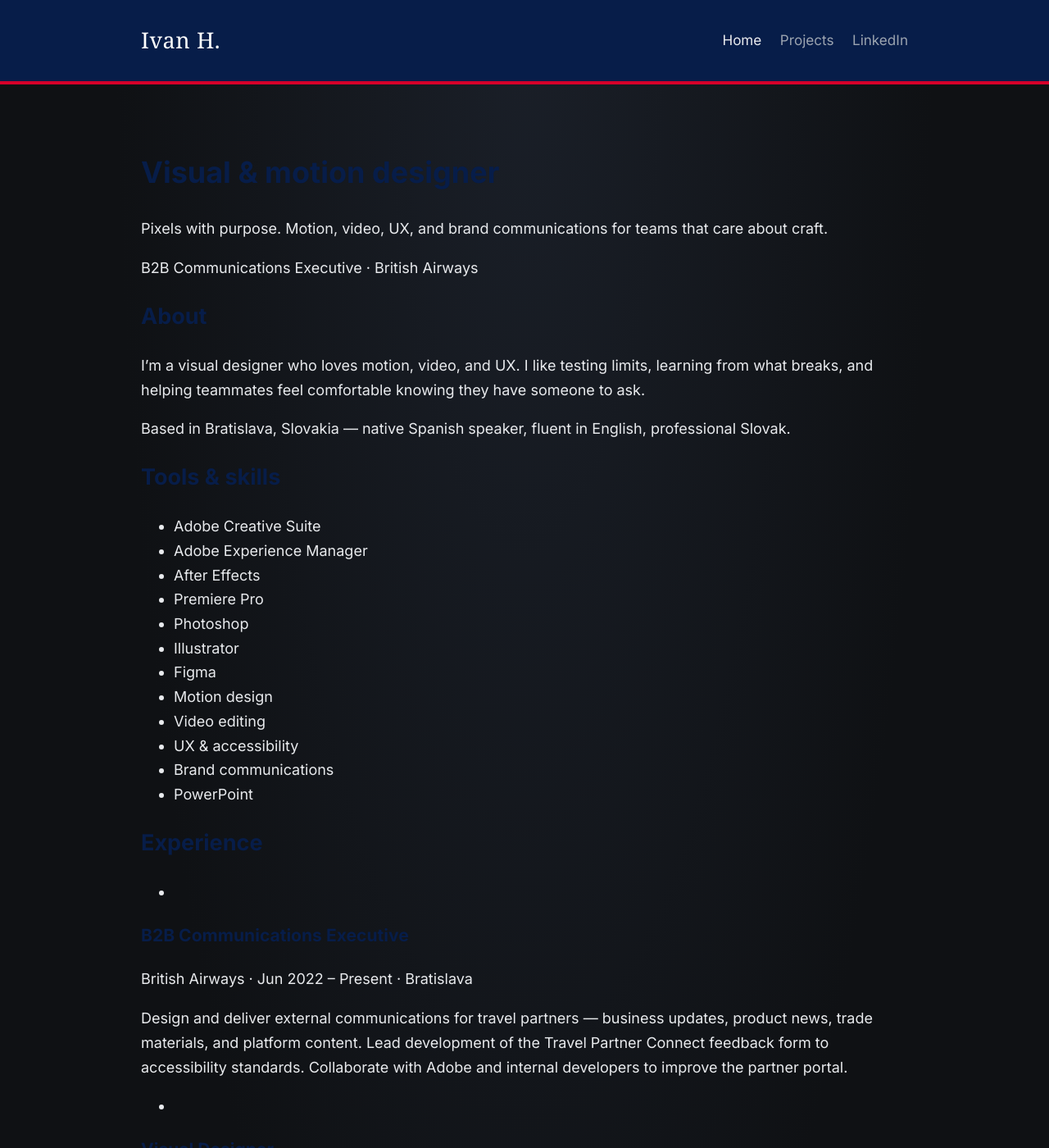
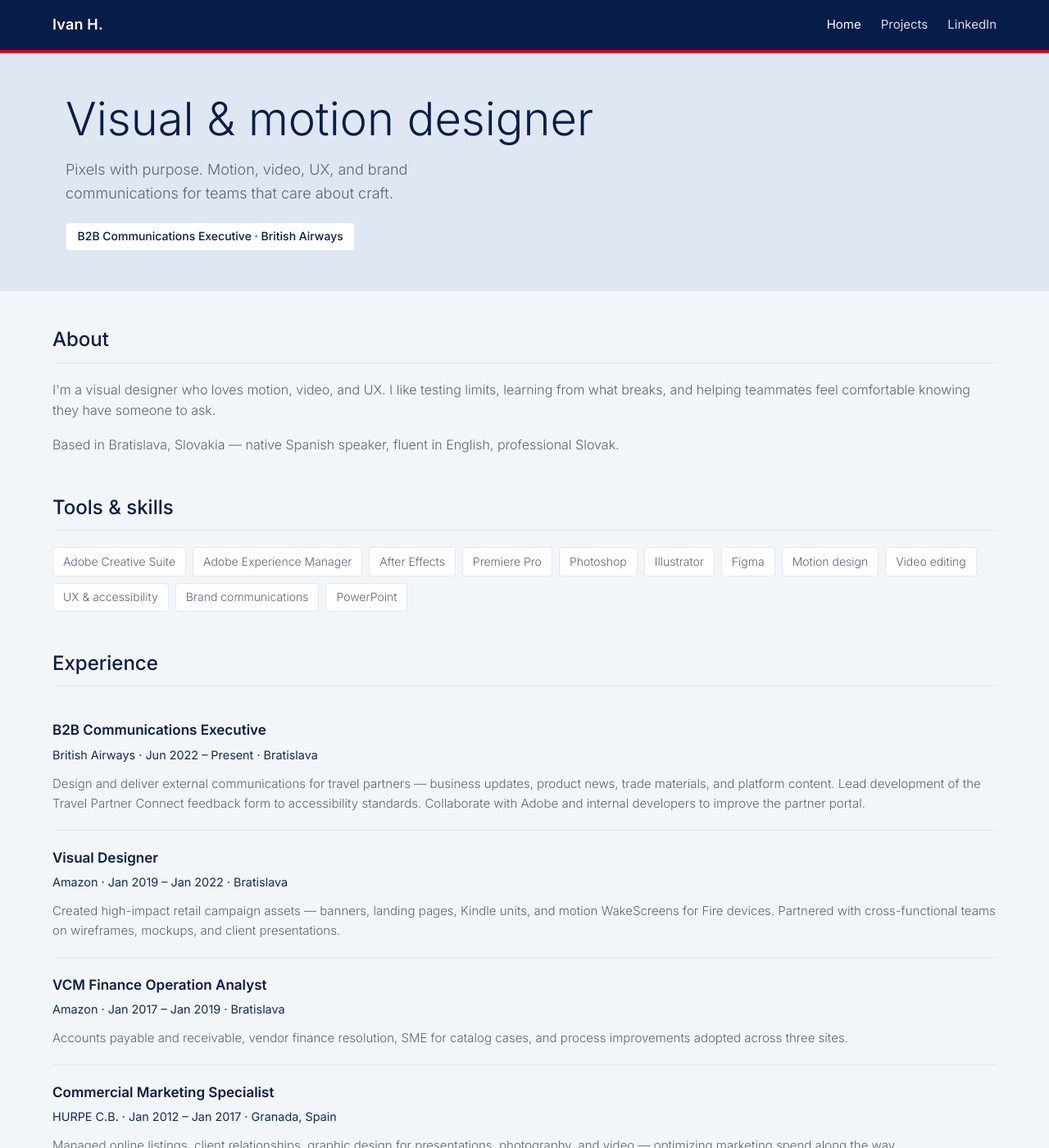
Before and after one commit to ivanhb-sk/ivanhb-sk.github.io, a Jekyll site: the page built from index.md, in a window 1280 px wide and 1400 px high. Shown: the whole window at 82% size. Built offline with Jekyll 4.4.1, drawn with Linux system fonts in a browser that asks for light colours; some web fonts are replaced.

Commit message:
new style

```diff
--- a/assets/css/main.scss
+++ b/assets/css/main.scss
@@ -1,17 +1,19 @@
 ---
 ---
 
-@import url("https://fonts.googleapis.com/css2?family=DM+Sans:ital,opsz,wght@0,9..40,400;0,9..40,500;0,9..40,700;1,9..40,400&family=Instrument+Serif:ital@0;1&display=swap");
+@import url("https://fonts.googleapis.com/css2?family=Inter:wght@300;400;500;600;700&display=swap");
 
 :root {
-  --bg: #0f1114;
-  --surface: #181b21;
-  --text: #e8eaed;
-  --muted: #9aa3af;
-  --accent: #c45d3a;
-  --accent-soft: rgba(196, 93, 58, 0.15);
-  --border: #2a2f38;
-  --max-width: 52rem;
+  --ba-navy: #071d49;
+  --ba-blue: #132954;
+  --ba-speedbird: #d6002a;
+  --ba-bg-light: #dfe7f2;
+  --ba-bg-page: #f3f6f9;
+  --ba-text-dark: #333333;
+  --ba-text-muted: #5a6578;
+  --ba-border: #e2e8f0;
+  --ba-white: #ffffff;
+  --max-width: 72rem;
 }
 
 *,
@@ -21,7 +23,7 @@
 }
 
 html {
-  font-size: 18px;
+  font-size: 16px;
   scroll-behavior: smooth;
 }
 
@@ -30,10 +32,22 @@ body {
   min-height: 100vh;
   display: flex;
   flex-direction: column;
-  font-family: "DM Sans", system-ui, sans-serif;
-  background: radial-gradient(ellipse at top, #1a1f28 0%, var(--bg) 55%);
-  color: var(--text);
-  line-height: 1.65;
+  font-family: "Inter", -apple-system, BlinkMacSystemFont, "Segoe UI", Roboto, sans-serif;
+  font-weight: 300;
+  background: var(--ba-bg-page);
+  color: var(--ba-text-dark);
+  line-height: 1.6;
+}
+
+a {
+  color: var(--ba-blue);
+  text-decoration: none;
+  transition: color 0.2s ease;
+}
+
+a:hover {
+  color: var(--ba-navy);
+  text-decoration: underline;
 }
 
 .wrap {
@@ -41,13 +55,13 @@ body {
   margin-inline: auto;
 }
 
+/* Header — TPC navy bar with Speedbird accent */
 .site-header {
-  padding: 1.5rem 0;
-  border-bottom: 1px solid var(--border);
-  backdrop-filter: blur(8px);
+  padding: 0;
+  border-bottom: 4px solid var(--ba-speedbird);
+  background: var(--ba-navy);
   position: sticky;
   top: 0;
-  background: rgba(15, 17, 20, 0.85);
   z-index: 10;
 }
 
@@ -56,64 +70,81 @@ body {
   align-items: center;
   justify-content: space-between;
   gap: 1rem;
+  padding: 1rem 0;
 }
 
 .site-title {
-  font-family: "Instrument Serif", Georgia, serif;
-  font-size: 1.5rem;
-  color: var(--text);
+  font-family: "Inter", sans-serif;
+  font-size: 1.125rem;
+  font-weight: 600;
+  color: var(--ba-white);
   text-decoration: none;
-  letter-spacing: 0.02em;
+  letter-spacing: 0.01em;
+}
+
+.site-title:hover {
+  color: var(--ba-white);
+  text-decoration: none;
 }
 
 .site-nav {
   display: flex;
-  gap: 1.25rem;
-  font-size: 0.95rem;
+  gap: 1.5rem;
+  font-size: 0.9375rem;
+  font-weight: 400;
 }
 
 .site-nav a {
-  color: var(--muted);
+  color: rgba(255, 255, 255, 0.85);
   text-decoration: none;
-  transition: color 0.2s ease;
 }
 
 .site-nav a:hover,
 .site-nav a[aria-current="page"] {
-  color: var(--text);
+  color: var(--ba-white);
+  text-decoration: none;
 }
 
 main {
   flex: 1;
-  padding: 3rem 0 4rem;
+  padding: 0 0 4rem;
 }
 
+/* Hero band — matches TPC intro segment */
 .hero {
-  margin-bottom: 3rem;
+  background: var(--ba-bg-light);
+  margin: 0 calc(50% - 50vw);
+  padding: 3rem calc(50vw - 50% + 1rem);
+  margin-bottom: 2.5rem;
+  border-bottom: 1px solid var(--ba-border);
 }
 
 .hero h1 {
-  font-family: "Instrument Serif", Georgia, serif;
-  font-size: clamp(2.5rem, 6vw, 3.75rem);
-  font-weight: 400;
-  line-height: 1.1;
+  font-family: "Inter", sans-serif;
+  font-size: clamp(2rem, 5vw, 3.5rem);
+  font-weight: 300;
+  line-height: 1.15;
   margin: 0 0 1rem;
+  color: var(--ba-navy);
 }
 
 .hero .tagline {
-  font-size: 1.2rem;
-  color: var(--muted);
-  max-width: 36ch;
-  margin: 0 0 1.5rem;
+  font-size: 1.125rem;
+  color: var(--ba-text-muted);
+  max-width: 48ch;
+  margin: 0 0 1.25rem;
+  font-weight: 300;
 }
 
 .hero .role {
   display: inline-block;
   padding: 0.35rem 0.85rem;
-  border-radius: 999px;
-  background: var(--accent-soft);
-  color: #e8b09a;
-  font-size: 0.9rem;
+  border-radius: 4px;
+  background: var(--ba-white);
+  border: 1px solid var(--ba-border);
+  color: var(--ba-navy);
+  font-size: 0.875rem;
+  font-weight: 500;
 }
 
 section {
@@ -121,17 +152,107 @@ section {
 }
 
 section h2 {
-  font-family: "Instrument Serif", Georgia, serif;
-  font-size: 1.75rem;
-  font-weight: 400;
+  font-family: "Inter", sans-serif;
+  font-size: 1.5rem;
+  font-weight: 500;
   margin: 0 0 1.25rem;
   padding-bottom: 0.5rem;
-  border-bottom: 1px solid var(--border);
+  border-bottom: 1px solid var(--ba-border);
+  color: var(--ba-navy);
+}
+
+main > h1 {
+  font-family: "Inter", sans-serif;
+  font-size: clamp(2rem, 5vw, 3.5rem);
+  font-weight: 300;
+  line-height: 1.15;
+  margin: 0 0 1rem;
+  padding: 3rem 0 0;
+  color: var(--ba-navy);
+}
+
+main > p:first-of-type {
+  font-size: 1.125rem;
+  color: var(--ba-text-muted);
+  max-width: 48ch;
+  margin: 0 0 0.75rem;
+  font-weight: 300;
+}
+
+main > p:nth-of-type(2) {
+  display: inline-block;
+  padding: 0.35rem 0.85rem;
+  border-radius: 4px;
+  background: var(--ba-white);
+  border: 1px solid var(--ba-border);
+  color: var(--ba-navy);
+  font-size: 0.875rem;
+  font-weight: 500;
+  margin: 0 0 2.5rem;
+}
+
+main > h2 {
+  font-family: "Inter", sans-serif;
+  font-size: 1.5rem;
+  font-weight: 500;
+  margin: 2.5rem 0 1.25rem;
+  padding-bottom: 0.5rem;
+  border-bottom: 1px solid var(--ba-border);
+  color: var(--ba-navy);
+}
+
+main > p {
+  color: var(--ba-text-muted);
+  margin: 0 0 1rem;
+}
+
+main > ul {
+  list-style: none;
+  padding: 0;
+  margin: 0 0 2rem;
+  display: flex;
+  flex-wrap: wrap;
+  gap: 0.5rem;
+}
+
+main > ul li {
+  padding: 0.35rem 0.75rem;
+  border: 1px solid var(--ba-border);
+  border-radius: 4px;
+  font-size: 0.875rem;
+  color: var(--ba-text-muted);
+  background: var(--ba-white);
+}
+
+main > h3 {
+  font-size: 1.0625rem;
+  font-weight: 600;
+  margin: 1.5rem 0 0.25rem;
+  color: var(--ba-navy);
+}
+
+main > h3 + p {
+  color: var(--ba-blue);
+  font-size: 0.9rem;
+  margin: 0 0 0.75rem;
+  font-weight: 400;
+}
+
+main > h3 + p + p {
+  color: var(--ba-text-muted);
+  font-size: 0.9375rem;
+  margin: 0 0 1.5rem;
+  padding-bottom: 1.5rem;
+  border-bottom: 1px solid var(--ba-border);
+}
+
+main > h3:last-of-type + p + p {
+  border-bottom: none;
 }
 
 .about p {
   margin: 0 0 1rem;
-  color: var(--muted);
+  color: var(--ba-text-muted);
 }
 
 .skills {
@@ -145,10 +266,11 @@ section h2 {
 
 .skills li {
   padding: 0.35rem 0.75rem;
-  border: 1px solid var(--border);
-  border-radius: 999px;
-  font-size: 0.85rem;
-  color: var(--muted);
+  border: 1px solid var(--ba-border);
+  border-radius: 4px;
+  font-size: 0.875rem;
+  color: var(--ba-text-muted);
+  background: var(--ba-white);
 }
 
 .timeline {
@@ -159,7 +281,7 @@ section h2 {
 
 .timeline li {
   padding: 1.25rem 0;
-  border-bottom: 1px solid var(--border);
+  border-bottom: 1px solid var(--ba-border);
 }
 
 .timeline li:last-child {
@@ -168,61 +290,83 @@ section h2 {
 
 .timeline h3 {
   margin: 0 0 0.25rem;
-  font-size: 1.1rem;
+  font-size: 1.0625rem;
+  font-weight: 600;
+  color: var(--ba-navy);
 }
 
 .timeline .meta {
-  color: var(--accent);
+  color: var(--ba-blue);
   font-size: 0.9rem;
   margin-bottom: 0.75rem;
+  font-weight: 400;
 }
 
 .timeline p {
   margin: 0;
-  color: var(--muted);
-  font-size: 0.95rem;
+  color: var(--ba-text-muted);
+  font-size: 0.9375rem;
 }
 
 .project-grid {
   display: grid;
   gap: 1.25rem;
+  grid-template-columns: repeat(auto-fill, minmax(18rem, 1fr));
 }
 
+/* AEM-style cards from TPC */
 .project-card {
+  background: var(--ba-white);
+  border: 1px solid var(--ba-border);
+  border-radius: 4px;
   padding: 1.5rem;
-  background: var(--surface);
-  border: 1px solid var(--border);
-  border-radius: 0.75rem;
+  box-shadow: 0 1px 3px rgba(0, 0, 0, 0.05);
+  transition: transform 0.2s ease, box-shadow 0.2s ease, border-color 0.2s ease;
+}
+
+.project-card:hover {
+  border-left: 4px solid var(--ba-speedbird);
+  box-shadow: 0 4px 6px rgba(0, 0, 0, 0.08);
+  transform: translateY(-1px);
 }
 
 .project-card h3 {
   margin: 0 0 0.5rem;
+  font-size: 1.0625rem;
+  font-weight: 600;
+  color: var(--ba-navy);
 }
 
 .project-card p {
   margin: 0;
-  color: var(--muted);
-  font-size: 0.95rem;
+  color: var(--ba-text-muted);
+  font-size: 0.9375rem;
 }
 
 .placeholder-note {
   padding: 1rem 1.25rem;
-  border-left: 3px solid var(--accent);
-  background: var(--accent-soft);
-  border-radius: 0 0.5rem 0.5rem 0;
-  color: var(--muted);
-  font-size: 0.95rem;
+  border-left: 4px solid var(--ba-speedbird);
+  background: var(--ba-bg-light);
+  border-radius: 0 4px 4px 0;
+  color: var(--ba-text-muted);
+  font-size: 0.9375rem;
+  margin-bottom: 1.5rem;
 }
 
 .site-footer {
   padding: 2rem 0;
-  border-top: 1px solid var(--border);
-  color: var(--muted);
-  font-size: 0.9rem;
+  border-top: 1px solid var(--ba-border);
+  background: var(--ba-white);
+  color: var(--ba-text-muted);
+  font-size: 0.875rem;
 }
 
 .site-footer p {
   margin: 0.25rem 0;
+}
+
+h1, h2, h3, h4 {
+  color: var(--ba-navy);
 }
 
 @media (max-width: 600px) {
@@ -230,54 +374,8 @@ section h2 {
     flex-direction: column;
     align-items: flex-start;
   }
+
+  .hero {
+    padding-block: 2rem;
+  }
 }
-
-/* --- Custom BA Styles --- */
-
-// Keep everything above this line intact!
-
-/* 1. Import Inter (Mylius Modern alternative) */
-@import url('https://fonts.googleapis.com/css2?family=Inter:wght@300;400;500;600;700&display=swap');
-
-:root {
-  --ba-navy: #071D49;
-  --ba-blue: #132954;
-  --ba-speedbird: #D6002A;
-  --ba-bg-light: #F3F6F9;
-  --ba-text-dark: #333333;
-}
-
-body {
-  font-family: 'Inter', -apple-system, BlinkMacSystemFont, "Segoe UI", Roboto, sans-serif !important;
-}
-
-/* Custom Corporate Header */
-.site-header {
-  background-color: var(--ba-navy) !important;
-  border-bottom: 4px solid var(--ba-speedbird) !important;
-}
-
-.site-title, .site-nav .page-link {
-  color: #ffffff !important;
-}
-
-/* Typography Overrides */
-h1, h2, h3, h4 {
-  color: var(--ba-navy) !important;
-}
-
-/* AEM Grid Style Cards */
-.project-card {
-  background: white;
-  border: 1px solid #e2e8f0;
-  border-radius: 4px;
-  padding: 1.5rem;
-  margin-bottom: 1.5rem;
-  box-shadow: 0 1px 3px rgba(0,0,0,0.05);
-  transition: transform 0.2s, box-shadow 0.2s;
-}
-
-.project-card:hover {
-  border-left: 4px solid var(--ba-speedbird);
-  box-shadow: 0 4px 6px rgba(0,0,0,0.1);
-}
--- a/index.md
+++ b/index.md
@@ -3,73 +3,69 @@ layout: default
 title: Home
 ---
 
-# Visual & motion designer
+<div class="hero">
+  <h1>Visual & motion designer</h1>
+  <p class="tagline">Pixels with purpose. Motion, video, UX, and brand communications for teams that care about craft.</p>
+  <span class="role">B2B Communications Executive · British Airways</span>
+</div>
 
-Pixels with purpose. Motion, video, UX, and brand communications for teams that care about craft.
+<section class="about">
+  <h2>About</h2>
+  <p>I'm a visual designer who loves motion, video, and UX. I like testing limits, learning from what breaks, and helping teammates feel comfortable knowing they have someone to ask.</p>
+  <p>Based in Bratislava, Slovakia — native Spanish speaker, fluent in English, professional Slovak.</p>
+</section>
 
-B2B Communications Executive · British Airways
+<section>
+  <h2>Tools & skills</h2>
+  <ul class="skills">
+    <li>Adobe Creative Suite</li>
+    <li>Adobe Experience Manager</li>
+    <li>After Effects</li>
+    <li>Premiere Pro</li>
+    <li>Photoshop</li>
+    <li>Illustrator</li>
+    <li>Figma</li>
+    <li>Motion design</li>
+    <li>Video editing</li>
+    <li>UX & accessibility</li>
+    <li>Brand communications</li>
+    <li>PowerPoint</li>
+  </ul>
+</section>
 
-## About
+<section>
+  <h2>Experience</h2>
+  <ul class="timeline">
+    <li>
+      <h3>B2B Communications Executive</h3>
+      <p class="meta">British Airways · Jun 2022 – Present · Bratislava</p>
+      <p>Design and deliver external communications for travel partners — business updates, product news, trade materials, and platform content. Lead development of the Travel Partner Connect feedback form to accessibility standards. Collaborate with Adobe and internal developers to improve the partner portal.</p>
+    </li>
+    <li>
+      <h3>Visual Designer</h3>
+      <p class="meta">Amazon · Jan 2019 – Jan 2022 · Bratislava</p>
+      <p>Created high-impact retail campaign assets — banners, landing pages, Kindle units, and motion WakeScreens for Fire devices. Partnered with cross-functional teams on wireframes, mockups, and client presentations.</p>
+    </li>
+    <li>
+      <h3>VCM Finance Operation Analyst</h3>
+      <p class="meta">Amazon · Jan 2017 – Jan 2019 · Bratislava</p>
+      <p>Accounts payable and receivable, vendor finance resolution, SME for catalog cases, and process improvements adopted across three sites.</p>
+    </li>
+    <li>
+      <h3>Commercial Marketing Specialist</h3>
+      <p class="meta">HURPE C.B. · Jan 2012 – Jan 2017 · Granada, Spain</p>
+      <p>Managed online listings, client relationships, graphic design for presentations, photography, and video — optimizing marketing spend along the way.</p>
+    </li>
+  </ul>
+</section>
 
-I'm a visual designer who loves motion, video, and UX. I like testing limits, learning from what breaks, and helping teammates feel comfortable knowing they have someone to ask.
-
-Based in Bratislava, Slovakia — native Spanish speaker, fluent in English, professional Slovak.
-
-## Tools & skills
-
-- Adobe Creative Suite
-- Adobe Experience Manager
-- After Effects
-- Premiere Pro
-- Photoshop
-- Illustrator
-- Figma
-- Motion design
-- Video editing
-- UX & accessibility
-- Brand communications
-- PowerPoint
-
-## Experience
-
--
-
-### B2B Communications Executive
-
-British Airways · Jun 2022 – Present · Bratislava
-
-Design and deliver external communications for travel partners — business updates, product news, trade materials, and platform content. Lead development of the Travel Partner Connect feedback form to accessibility standards. Collaborate with Adobe and internal developers to improve the partner portal.
-
--
-
-### Visual Designer
-
-Amazon · Jan 2019 – Jan 2022 · Bratislava
-
-Created high-impact retail campaign assets — banners, landing pages, Kindle units, and motion WakeScreens for Fire devices. Partnered with cross-functional teams on wireframes, mockups, and client presentations.
-
--
-
-### VCM Finance Operation Analyst
-
-Amazon · Jan 2017 – Jan 2019 · Bratislava
-
-Accounts payable and receivable, vendor finance resolution, SME for catalog cases, and process improvements adopted across three sites.
-
--
-
-### Commercial Marketing Specialist
-
-HURPE C.B. · Jan 2012 – Jan 2017 · Granada, Spain
-
-Managed online listings, client relationships, graphic design for presentations, photography, and video — optimizing marketing spend along the way.
-
-## Education
-
--
-
-### Diplomatura — Screenwriting for Film, TV & Theatre
-
-TAI Madrid · 2001 – 2003
-
-Video and 16mm production practice, short-film screenwriting, and a final feature-length screenplay project.
+<section>
+  <h2>Education</h2>
+  <ul class="timeline">
+    <li>
+      <h3>Diplomatura — Screenwriting for Film, TV & Theatre</h3>
+      <p class="meta">TAI Madrid · 2001 – 2003</p>
+      <p>Video and 16mm production practice, short-film screenwriting, and a final feature-length screenplay project.</p>
+    </li>
+  </ul>
+</section>
```
